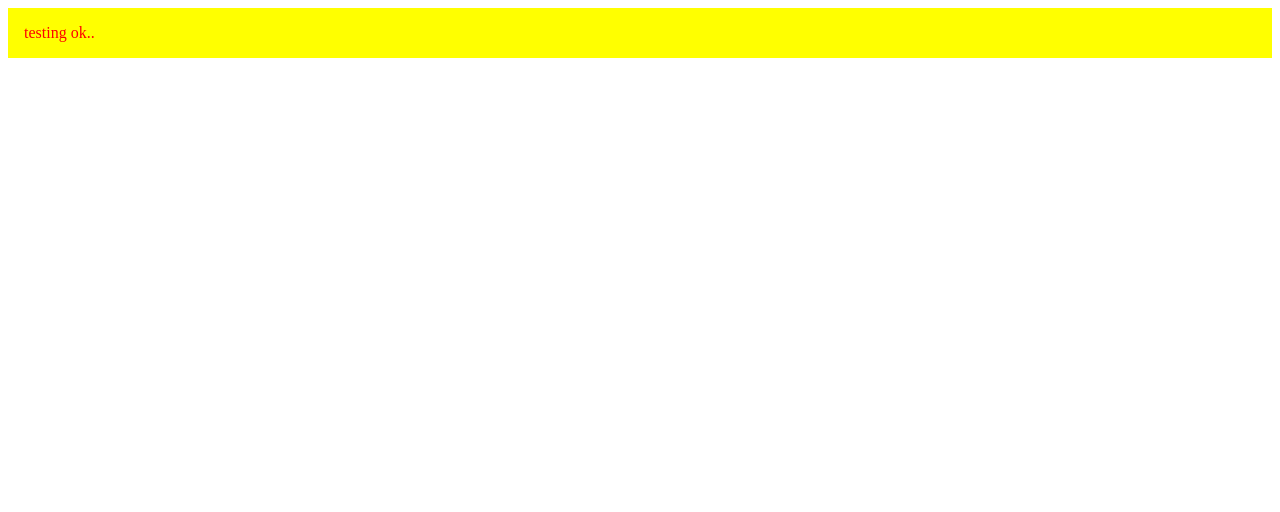
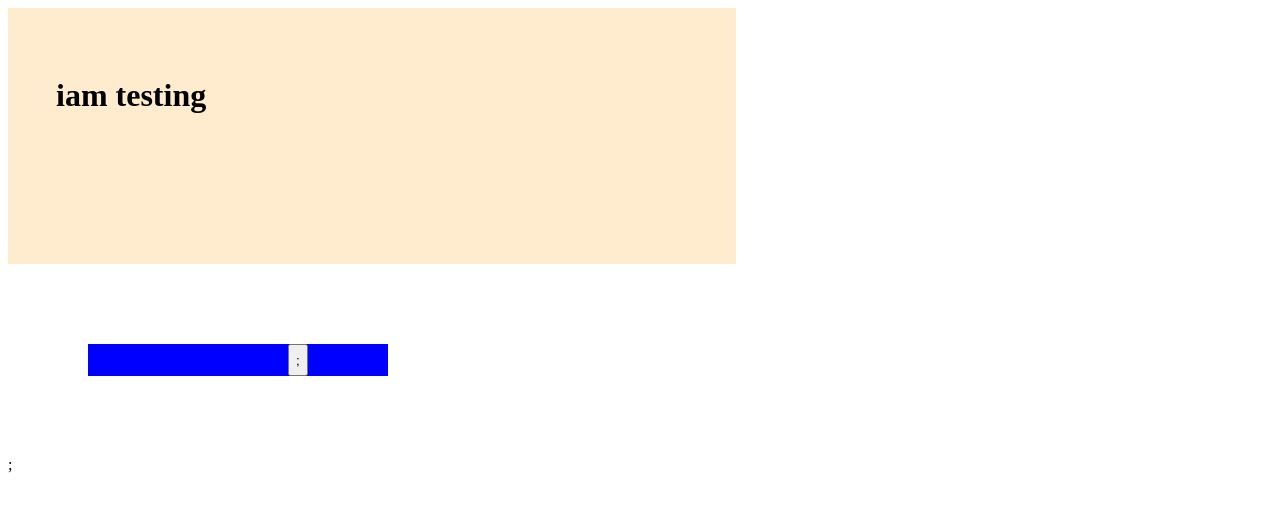
Before and after one commit to kadiri2006/kadiri-blog, a React (Create React App) app: page / in a window 1280 px wide. Shown: the top 512 px of the page. Built offline with nearby package versions, Linux system fonts and the light colour scheme.

Commit message:
my toggle code

```diff
--- a/src/App.js
+++ b/src/App.js
@@ -1,7 +1,44 @@
 import React from "react";
 import "./assets/css/style.css";
-let App = () => {
-  return <section className="box">testing ok..</section>;
-};
+// let App = () => {
+//   return <div className="box">testing ok..</div>;
+// };
+
+class App extends React.Component {
+  constructor(props) {
+    super(props);
+    this.state = { display: false };
+    this.afterClick = this.afterClick.bind(this);
+  }
+  afterClick() {
+    this.setState((state) => ({
+      display: !this.state.display,
+    }));
+  }
+
+  render() {
+    return (
+      <div>
+        <div className="box">
+          <h1>iam testing</h1>
+        </div>
+        <div className="btn">
+          <button type="button" onClick={this.afterClick}>
+            {this.state.display ? "button on" : null};
+          </button>
+        </div>
+        <div>{this.state.display ? <img
+  className="image"
+  src="https://images.unsplash.com/photo-1593642634524-b40b5baae6bb?ixlib=rb-1.2.1&ixid=MnwxMjA3fDB8MHxwaG90by1wYWdlfHx8fGVufDB8fHx8&auto=format&fit=crop&w=1489&q=80"
+/>: null};</div>
+      </div>
+    );
+  }
+}
 
 export default App;
+
+//  <img
+//   className="image"
+//   src="https://images.unsplash.com/photo-1593642634524-b40b5baae6bb?ixlib=rb-1.2.1&ixid=MnwxMjA3fDB8MHxwaG90by1wYWdlfHx8fGVufDB8fHx8&auto=format&fit=crop&w=1489&q=80"
+// />
--- a/src/assets/css/style.css
+++ b/src/assets/css/style.css
@@ -1,5 +1,23 @@
 .box {
-    padding: 1rem;
-    color: red;
-    background-color: yellow
+  padding: 3rem;
+  background-color: blanchedalmond;
+  width: 50%;
+  height: 10rem;
 }
+.btn {
+  display: flex;
+  width: 100px;
+  height: 2rem;
+  padding-left: 200px;
+  background-color: blue;
+
+  margin: 5em;
+}
+
+.image {
+  display: flex;
+
+  width: 200px;
+  height: 200px;
+  padding-left: 10rem;
+}
```
Also changed, not shown: src/ruf.js (added, +19 -0 lines).
